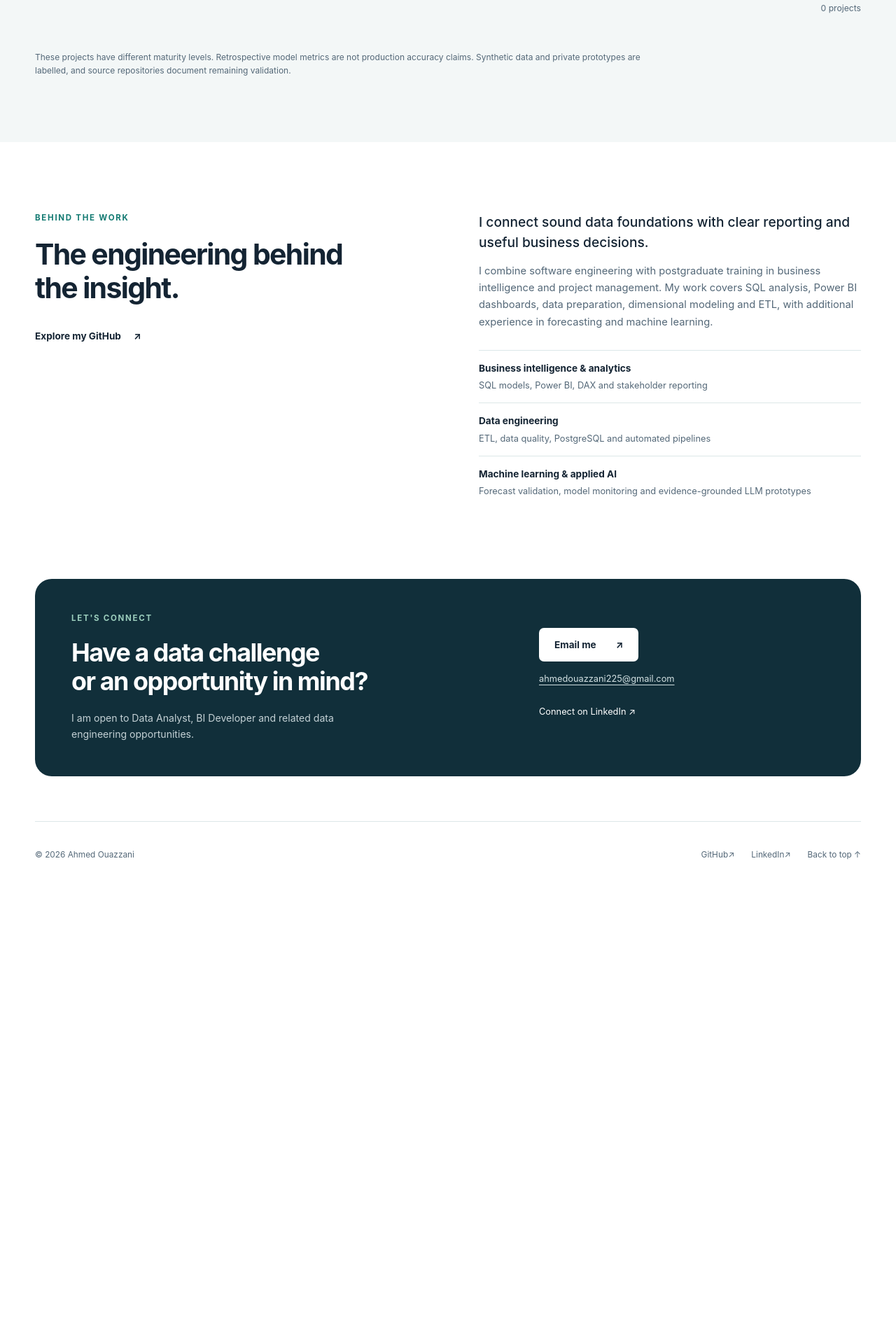
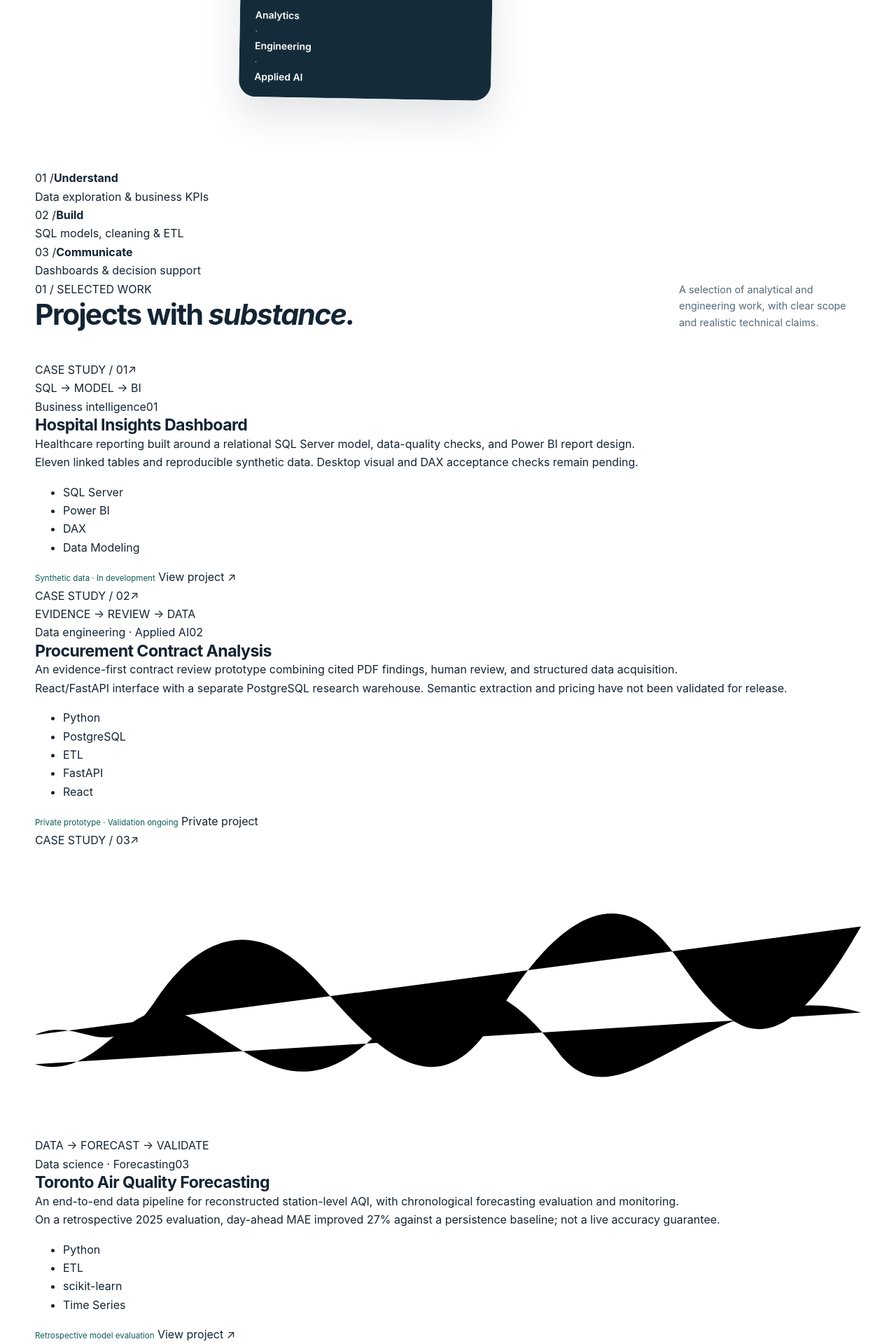
Before and after one commit to AhmedOT22/Portfolio, a Flask app: page / in a window 1280 px wide. Shown: the part 1065-2985 px from the top of the page at 70% size. Before the commit the page ends 2293 px from the top, so only its background shows below. Run offline with Flask 3, Linux system fonts and the light colour scheme.

Commit message:
Rebuild portfolio with curated analytics, procurement and forecasting case studies

```diff
--- a/templates/index.html
+++ b/templates/index.html
@@ -1,210 +1,103 @@
-{% extends "base.html" %} {% block content %}
-<section id="home" class="hero container" aria-labelledby="hero-title">
+{% extends "base.html" %}
+{% block content %}
+<section class="hero" id="home" aria-labelledby="hero-title">
+  <div class="container hero-inner">
     <div class="hero-copy">
-    <p class="eyebrow"><span class="location-dot" aria-hidden="true"></span> Ottawa, Canada · English / French / Arabic</p>
-    <p class="hero-label">DATA ANALYST / BI DEVELOPER</p>
-    <h1 id="hero-title">Turning data into<br /><span>better decisions.</span></h1>
-    <p class="hero-intro">
-      I'm Ahmed, a software engineering graduate specializing in analytics and business intelligence.
-      I use SQL, Python and Power BI to turn complex data into reliable reporting, actionable insights and useful tools.
-    </p>
+      <div class="eyebrow"><span class="live-dot" aria-hidden="true"></span> OTTAWA, CANADA <span class="eyebrow-divider">/</span> DATA ANALYST & BI DEVELOPER</div>
+      <h1 id="hero-title">Make sense of data.<br><em>Make better decisions.</em></h1>
+      <p class="hero-lead">I’m Ahmed, a software engineering graduate building data solutions with <strong>SQL, Python, and Power BI</strong>—from reliable pipelines and structured models to dashboards and applied machine learning.</p>
       <div class="hero-actions">
-      <a class="button button-primary" href="#projects">Explore projects <span aria-hidden="true">↗</span></a>
-      <a class="text-link" href="#contact">Get in touch <span aria-hidden="true">↗</span></a>
+        <a class="btn btn-primary" href="#work">Explore my work <span aria-hidden="true">↗</span></a>
+        <a class="btn btn-secondary" href="#contact">Get in touch <span aria-hidden="true">↗</span></a>
       </div>
-    <div class="hero-tools" aria-label="Core tools">
-      <span>SQL</span><span>Power BI</span><span>Python</span><span>DAX</span><span>Data modeling</span><span>ETL</span>
+      <div class="quick-skills" aria-label="Core technical skills">
+        <span>SQL</span><span>Power BI</span><span>Python</span><span>Data Modeling</span><span>ETL</span>
       </div>
     </div>
     <figure class="portrait">
-    <img src="{{ url_for('static', filename='images/prettyboi.jpg') }}" alt="Portrait of Ahmed Ouazzani" width="1116" height="1536" fetchpriority="high" />
-    <figcaption><span>Ahmed Ouazzani</span><span>Analytics · BI · Data Engineering</span></figcaption>
+      <div class="portrait-frame">
+        <img src="{{ url_for('static', filename='images/ahmed-portrait.webp') }}" alt="Professional portrait of Ahmed Ouazzani" width="500" height="500" fetchpriority="high">
+      </div>
+      <figcaption><span class="portrait-line"></span> Analytics <span aria-hidden="true">·</span> Engineering <span aria-hidden="true">·</span> Applied AI</figcaption>
     </figure>
+  </div>
 </section>
-<section
-  id="projects"
-  class="projects-section"
-  aria-labelledby="projects-title"
->
+
+<section class="expertise-strip" aria-label="Areas of expertise">
+  <div class="container strip-grid">
+    <div><span class="strip-index">01 /</span><strong>Understand</strong><p>Data exploration & business KPIs</p></div>
+    <div><span class="strip-index">02 /</span><strong>Build</strong><p>SQL models, cleaning & ETL</p></div>
+    <div><span class="strip-index">03 /</span><strong>Communicate</strong><p>Dashboards & decision support</p></div>
+  </div>
+</section>
+
+<section class="work-section section-spacing" id="work" aria-labelledby="work-heading">
   <div class="container">
     <div class="section-heading">
-      <div>
-        <p class="eyebrow">Case studies & selected work</p>
-        <h2 id="projects-title">Analytics that makes an impact.</h2>
+      <div><span class="section-kicker">01 / SELECTED WORK</span><h2 id="work-heading">Projects with <em>substance.</em></h2></div>
+      <p>A selection of analytical and engineering work, with clear scope and realistic technical claims.</p>
     </div>
-      <p>
-        Business reporting first, supported by deeper work in data engineering, forecasting and applied machine learning.
-      </p>
-    </div>
-    <div class="project-toolbar" hidden>
-      <div class="filters" role="group" aria-label="Filter projects">
-        {% for filter in project_filters %}<button
-          type="button"
-          class="filter-button"
-          data-filter="{{ filter }}"
-          aria-pressed="{{ 'true' if loop.first else 'false' }}"
-        >
-          {{ filter }}</button
-        >{% endfor %}
-      </div>
-      <p
-        class="project-count"
-        role="status"
-        aria-live="polite"
-        aria-atomic="true"
-      >
-        {{ projects|length }} projects
-      </p>
-    </div>
-    <div class="project-grid">
-      {% for project in projects %}
-      <article
-        class="project-card{% if loop.first %} featured-project{% endif %}"
-        data-category="{{ project.category }}"
-        aria-labelledby="project-{{ loop.index }}"
-      >
-        <div class="project-visual visual-{{ loop.index }}">
-          {% if project.image %}
-          <img
-            src="{{ url_for('static', filename=project.image) }}"
-            alt="{{ project.title }} project preview"
-            loading="lazy"
-            width="640"
-            height="360"
-          />
-          {% elif loop.first %}
-          <div
-            class="analysis-preview"
-            aria-label="Time series project workflow"
-          >
-            <span class="preview-kicker">PROJECT / 01</span>
-            <p>Reliable data.<br />Clearer insights.</p>
-            <div class="pipeline">
-              <span>SQL models</span><span aria-hidden="true">→</span
-              ><span>BI reporting</span>
-            </div>
-            <span class="preview-footnote">HEALTHCARE · BUSINESS INTELLIGENCE</span>
-          </div>
+    <div class="featured-grid">
+      {% for project in featured %}
+      <article class="feature-card feature-{{ project.slug }}">
+        <div class="feature-art art-{{ project.slug }}" aria-hidden="true">
+          <div class="art-top"><span>CASE STUDY / {{ project.number }}</span><span class="art-symbol">↗</span></div>
+          {% if project.slug == 'hospital' %}
+          <div class="art-chart"><div class="art-chart-row"><span></span><span></span><span></span><span></span><span></span><span></span></div><div class="art-chart-bottom"><i></i><i></i><i></i><i></i></div></div>
+          <div class="art-bottom">SQL <span>→</span> MODEL <span>→</span> BI</div>
+          {% elif project.slug == 'procurement' %}
+          <div class="art-document"><div class="doc-heading"></div><div class="doc-line w80"></div><div class="doc-line"></div><div class="doc-line w65"></div><div class="doc-highlight"></div><div class="doc-line w80"></div></div>
+          <div class="art-bottom">EVIDENCE <span>→</span> REVIEW <span>→</span> DATA</div>
           {% else %}
-          <div class="notebook-preview">
-            <span class="preview-kicker">PROJECT / {{ "%02d"|format(loop.index) }}</span>
-            <p class="preview-title">{{ project.title }}</p>
-            <span class="notebook-label">{{ project.preview or "Analysis · modelling · evaluation" }}</span>
-          </div>
+          <div class="art-wave"><svg viewBox="0 0 480 164" preserveAspectRatio="none" focusable="false"><path d="M0 108 C28 95 42 130 70 88 S132 40 165 78 S234 154 267 99 S338 12 373 63 S432 129 480 45" /><path class="wave-secondary" d="M0 125 C40 137 55 76 92 99 S155 148 196 110 S267 68 304 118 S392 70 480 95" /></svg></div>
+          <div class="art-bottom">DATA <span>→</span> FORECAST <span>→</span> VALIDATE</div>
           {% endif %}
         </div>
-        <div class="project-body">
-          <p class="project-category">
-            {{ project.category }}{% if loop.first %}<span>Featured</span>{%
-            endif %}
-          </p>
-          <h3 id="project-{{ loop.index }}">{{ project.title }}</h3>
-          <p class="project-summary">{{ project.description }}</p>
-          {% if project.status %}<p class="project-status">{{ project.status }}</p>{% endif %}
-          <ul class="skill-tags" aria-label="Technologies">
-            {% for skill in project.skills.split(', ') %}
-            <li>{{ skill }}</li>
-            {% endfor %}
-          </ul>
-          <div class="project-links">
-            {% if project.link %}<a
-              href="{{ project.link }}"
-              target="_blank"
-              rel="noopener noreferrer"
-              aria-label="{{ project.link_label or 'View demo' }}: {{ project.title }} (opens in a new tab)"
-              >{{ project.link_label or "View demo" }}
-              <span aria-hidden="true">↗</span></a
-            >{% endif %}{% if project.github and project.github != project.link
-            %}<a
-              class="source-link"
-              href="{{ project.github }}"
-              target="_blank"
-              rel="noopener noreferrer"
-              aria-label="View code: {{ project.title }} (opens in a new tab)"
-              >View code <span aria-hidden="true">↗</span></a
-            >{% endif %}
+        <div class="feature-content">
+          <div class="feature-meta"><span>{{ project.category }}</span><span>{{ project.number }}</span></div>
+          <h3>{{ project.title }}</h3>
+          <p>{{ project.description }}</p>
+          <p class="feature-detail">{{ project.detail }}</p>
+          <ul class="skill-pills" aria-label="Skills used">{% for skill in project.skills %}<li>{{ skill }}</li>{% endfor %}</ul>
+          <div class="feature-footer">
+            <span class="project-status">{{ project.status }}</span>
+            {% if project.github %}<a href="{{ project.github }}" target="_blank" rel="noopener noreferrer" aria-label="View {{ project.title }} on GitHub (new tab)">View project <span aria-hidden="true">↗</span></a>{% else %}<span class="private-note">Private project</span>{% endif %}
           </div>
         </div>
       </article>
       {% endfor %}
     </div>
-    <p class="project-note">
-      These projects have different maturity levels. Retrospective model metrics are not
-      production accuracy claims. Synthetic data and private prototypes are labelled,
-      and source repositories document remaining validation.
-    </p>
+    <div class="more-heading"><div><span class="section-kicker">ADDITIONAL WORK</span><h3>Applied models & interactive tools</h3></div><a href="https://github.com/AhmedOT22" target="_blank" rel="noopener noreferrer">All repositories <span aria-hidden="true">↗</span></a></div>
+    <div class="other-grid">
+      {% for project in additional %}
+      <article class="other-card">
+        <div class="other-image"><img src="{{ url_for('static', filename=project.image) }}" alt="{{ project.title }} application screenshot" width="640" height="360" loading="lazy"></div>
+        <div class="other-content"><span class="other-category">{{ project.category }}</span><h4>{{ project.title }}</h4><p>{{ project.description }}</p>
+          <div class="other-links"><a href="{{ project.github }}" target="_blank" rel="noopener noreferrer">Code <span aria-hidden="true">↗</span></a><a href="{{ project.demo }}" target="_blank" rel="noopener noreferrer">Demo <span aria-hidden="true">↗</span></a></div>
+        </div>
+      </article>
+      {% endfor %}
+    </div>
+    <p class="disclosure">Project details distinguish synthetic datasets, retrospective results, and private or unfinished prototypes from verified production work.</p>
   </div>
 </section>
-<section
-  id="about"
-  class="about-section container"
-  aria-labelledby="about-title"
->
-  <div>
-    <p class="eyebrow">Behind the work</p>
-    <h2 id="about-title">
-      The engineering behind<br />the insight.
-    </h2>
-    <a
-      class="text-link"
-      href="https://github.com/AhmedOT22"
-      target="_blank"
-      rel="noopener noreferrer"
-      >Explore my GitHub <span aria-hidden="true">↗</span
-      ><span class="sr-only">(opens in a new tab)</span></a
-    >
+
+<section class="capabilities-section section-spacing" id="about" aria-labelledby="about-heading">
+  <div class="container">
+    <div class="section-heading"><div><span class="section-kicker">02 / CAPABILITIES</span><h2 id="about-heading">A practical <em>technical foundation.</em></h2></div><p>Software engineering depth, focused on making data usable and trustworthy.</p></div>
+    <div class="capability-grid">
+      <div class="capability-card"><span class="capability-number">01</span><h3>Analytics & BI</h3><p>SQL · Power BI · DAX · Power Query · Excel · KPIs · Dashboards</p></div>
+      <div class="capability-card"><span class="capability-number">02</span><h3>Data Engineering</h3><p>Python · Pandas · ETL/ELT · Data Quality · SQL Server · PostgreSQL</p></div>
+      <div class="capability-card"><span class="capability-number">03</span><h3>Development & ML</h3><p>scikit-learn · Forecasting · FastAPI · React · Streamlit · Git</p></div>
     </div>
-  <div class="about-details">
-    <p class="about-intro">
-      I connect sound data foundations with clear reporting and useful business decisions.
-    </p>
-    <p>
-      I combine software engineering with postgraduate training in business intelligence and project management. My work covers SQL analysis, Power BI dashboards, data preparation, dimensional modeling and ETL, with additional experience in forecasting and machine learning.
-    </p>
-    <dl class="capabilities">
-      <div>
-        <dt>Business intelligence &amp; analytics</dt>
-        <dd>SQL models, Power BI, DAX and stakeholder reporting</dd>
-      </div>
-      <div>
-        <dt>Data engineering</dt>
-        <dd>ETL, data quality, PostgreSQL and automated pipelines</dd>
-      </div>
-      <div>
-        <dt>Machine learning &amp; applied AI</dt>
-        <dd>Forecast validation, model monitoring and evidence-grounded LLM prototypes</dd>
-      </div>
-    </dl>
+    <div class="background-line"><strong>Background</strong><span>Bachelor’s in Software Engineering · Algonquin postgraduate certificates in Business Intelligence Systems Infrastructure & Project Management</span></div>
   </div>
 </section>
-<section
-  id="contact"
-  class="contact-section container"
-  aria-labelledby="contact-title"
->
-  <div>
-    <p class="eyebrow">Let's connect</p>
-    <h2 id="contact-title">
-      Have a data challenge<br />or an opportunity in mind?
-    </h2>
-    <p>
-      I am open to Data Analyst, BI Developer and related data engineering opportunities.
-    </p>
-  </div>
-  <div class="contact-actions">
-    <a class="button button-light" href="mailto:ahmedouazzani225@gmail.com"
-      >Email me <span aria-hidden="true">↗</span></a
-    ><a class="contact-email" href="mailto:ahmedouazzani225@gmail.com"
-      >ahmedouazzani225@gmail.com</a
-    ><a
-      class="contact-social"
-      href="https://www.linkedin.com/in/ahmed-ouazzani-5b078b205/"
-      target="_blank"
-      rel="noopener noreferrer"
-      >Connect on LinkedIn ↗<span class="sr-only"
-        >(opens in a new tab)</span
-      ></a
-    >
+
+<section class="contact-section" id="contact" aria-labelledby="contact-heading">
+  <div class="container contact-inner">
+    <div><span class="section-kicker">03 / CONTACT</span><h2 id="contact-heading">Let's turn data into <em>something useful.</em></h2><p>Open to Data Analyst, BI Developer, and related data engineering opportunities. Based in Ottawa. English · French · Arabic.</p></div>
+    <div class="contact-buttons"><a class="btn btn-contact" href="mailto:ahmedouazzani225@gmail.com">Email me <span aria-hidden="true">↗</span></a><a href="https://www.linkedin.com/in/ahmed-ouazzani-5b078b205/" target="_blank" rel="noopener noreferrer">Connect on LinkedIn <span aria-hidden="true">↗</span></a></div>
   </div>
 </section>
 {% endblock %}
```
Lines whose indentation alone changed are shown as unchanged.
